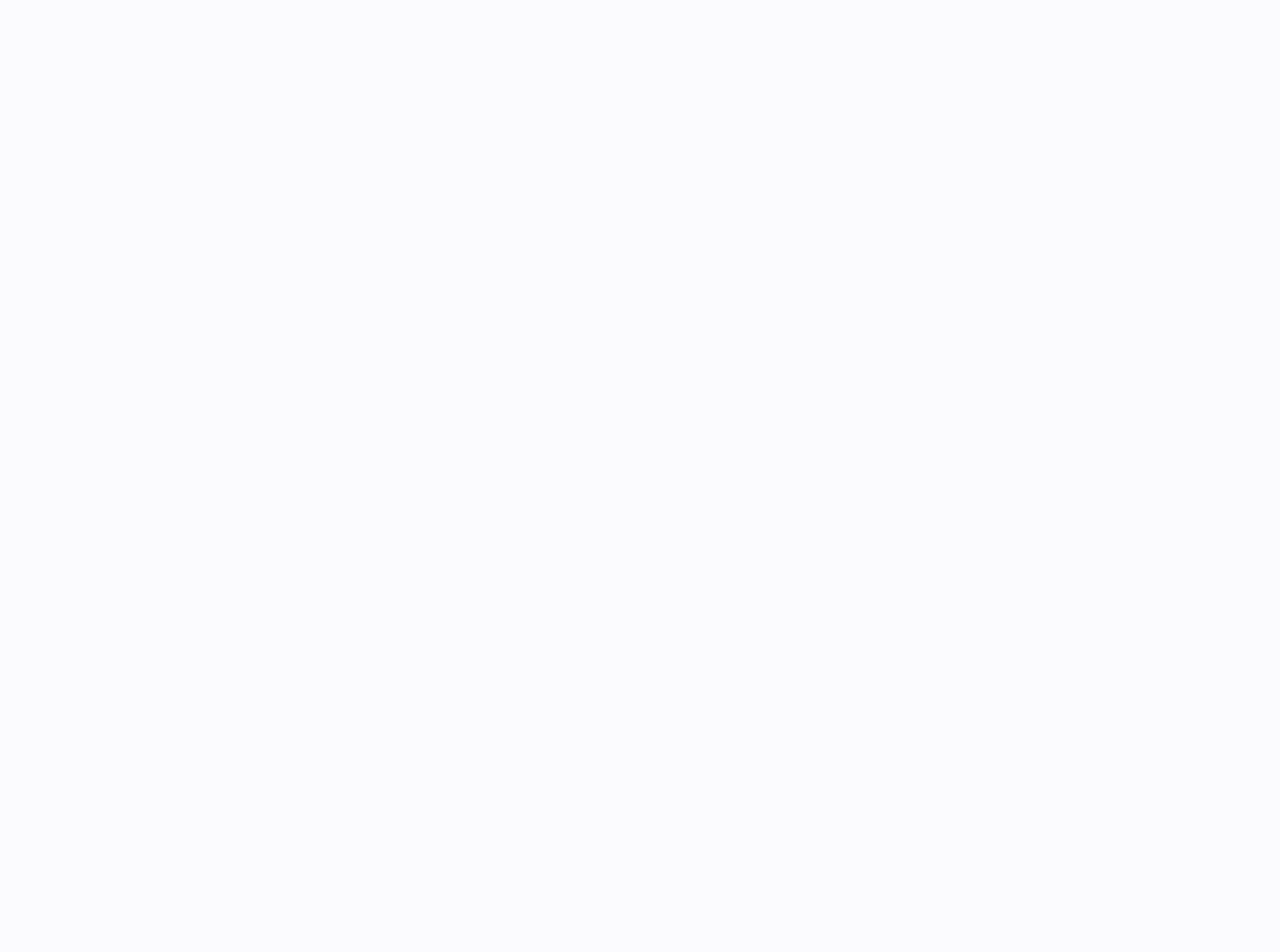
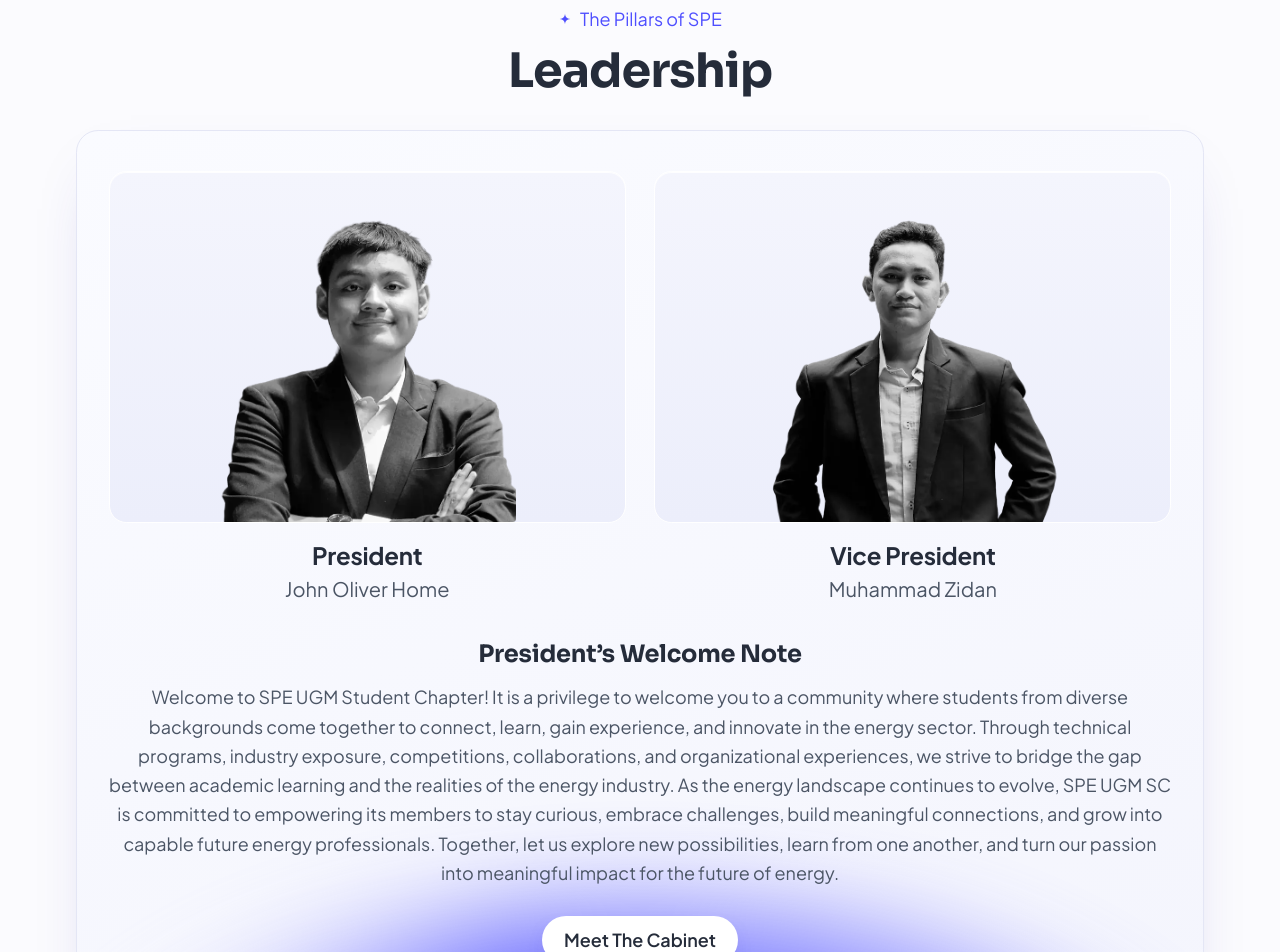
Before and after one commit to AdityaZulkarnaen/Society-of-Petroleum-Engineers-UGM-Website, a Next.js app: page /about in a window 1280 px wide. Shown: the part 3580-4532 px from the top of the page. Before the commit the page ends 3585 px from the top, so only its background shows below. Built offline with nearby package versions, Linux system fonts and the light colour scheme.

Commit message:
feat: leadership section on about us

```diff
--- a/src/modules/about/index.tsx
+++ b/src/modules/about/index.tsx
@@ -3,6 +3,7 @@ import type { ReactNode } from "react";
 
 import { CoreValues } from "./core-values";
 import { CountUp } from "./count-up";
+import { Leadership } from "./leadership";
 
 /* The copy below follows the design; the Vision and Mission cards share the
    same placeholder text there, so replace it with the chapter's own. */
@@ -291,6 +292,8 @@ export function AboutPage() {
         </div>
       </section>
       <CoreValues />
+
+      <Leadership />
     </main>
   );
 }
--- /dev/null
+++ b/src/modules/about/leadership.tsx
@@ -0,0 +1,104 @@
+import Image from "next/image";
+import Link from "next/link";
+
+/* Placeholder people and photos from the design — swap in the cabinet's own
+   portraits (cut-outs, bottom-aligned in their frame) and names. */
+const LEADS = [
+  {
+    role: "President",
+    name: "John Oliver Home",
+    photo: { src: "/landing/testimonial/testi1.webp", width: 659, height: 682 },
+  },
+  {
+    role: "Vice President",
+    name: "Muhammad Zidan",
+    photo: { src: "/landing/testimonial/testi2.webp", width: 659, height: 690 },
+  },
+];
+
+const WELCOME_NOTE =
+  "Welcome to SPE UGM Student Chapter! It is a privilege to welcome you to a community where students from diverse backgrounds come together to connect, learn, gain experience, and innovate in the energy sector. Through technical programs, industry exposure, competitions, collaborations, and organizational experiences, we strive to bridge the gap between academic learning and the realities of the energy industry. As the energy landscape continues to evolve, SPE UGM SC is committed to empowering its members to stay curious, embrace challenges, build meaningful connections, and grow into capable future energy professionals. Together, let us explore new possibilities, learn from one another, and turn our passion into meaningful impact for the future of energy.";
+
+/**
+ * The chapter's leadership: the president and vice president on their own
+ * glass frames inside one outer card, the president's note below them, and
+ * the way through to the rest of the cabinet. The card's foot is lit by the
+ * same violet ellipse as the metrics card on this page.
+ */
+export function Leadership() {
+  return (
+    <section
+      aria-labelledby="leadership-title"
+      className="px-4 pb-[clamp(5rem,calc(120*var(--k)),9rem)]"
+    >
+      <header className="text-center">
+        <p className="flex items-center justify-center gap-2 text-base text-curtain md:text-lg">
+          <svg width="14" height="14" viewBox="0 0 16 16" aria-hidden="true">
+            <path
+              fill="currentColor"
+              d="M8 0c.5 3.9 2.1 5.5 6 6-3.9.5-5.5 2.1-6 6-.5-3.9-2.1-5.5-6-6 3.9-.5 5.5-2.1 6-6Z"
+              transform="translate(0 2)"
+            />
+          </svg>
+          The Pillars of SPE
+        </p>
+        <h2
+          id="leadership-title"
+          className="mt-3 font-display text-[clamp(30px,calc(60*var(--k)),64px)] leading-[1.12] font-bold tracking-[-0.02em] text-ink"
+        >
+          Leadership
+        </h2>
+      </header>
+
+      <div className="relative isolate mx-auto mt-[clamp(1.5rem,calc(40*var(--k)),3rem)] w-[min(calc(1270*var(--kw)),100%)] overflow-hidden rounded-[clamp(20px,calc(28*var(--k)),32px)] border border-[#e4e6f5] bg-[linear-gradient(160deg,#fafbff_0%,#f4f5fd_100%)] px-4 pt-6 pb-10 shadow-[0_24px_60px_-34px_rgba(60,48,160,0.35)] sm:px-8 sm:pt-10 sm:pb-14">
+        {/* the wash of light along the card's foot, as on the metrics card */}
+        <div
+          aria-hidden="true"
+          className="pointer-events-none absolute inset-x-[1%] top-[88%] -z-10 h-[60%] rounded-[50%] bg-[linear-gradient(90deg,#ffffff_0%,#4e4eff_40%,#9999ff_100%)] opacity-85 blur-[51px]"
+        />
+
+        <ul className="grid gap-4 sm:grid-cols-2 sm:gap-[clamp(1rem,calc(36*var(--k)),2.25rem)]">
+          {LEADS.map((lead) => (
+            <li key={lead.role}>
+              {/* A fixed 28:15 frame, the design's, so both portraits sit in
+                  boxes of the same size whatever their own proportions are;
+                  the cut-out stands on the frame's floor. */}
+              <div className="flex aspect-22/15 items-end justify-center overflow-hidden rounded-[clamp(16px,calc(22*var(--k)),26px)] border border-white bg-[linear-gradient(180deg,#f4f5fd_0%,#eceefb_100%)] shadow-[inset_0_1px_0_rgba(255,255,255,0.9)]">
+                <Image
+                  src={lead.photo.src}
+                  alt={`${lead.name}, ${lead.role} of SPE UGM Student Chapter`}
+                  width={lead.photo.width}
+                  height={lead.photo.height}
+                  sizes="(min-width: 640px) 45vw, 90vw"
+                  className="h-[88%] w-auto object-contain object-bottom"
+                />
+              </div>
+              <p className="mt-4 text-center text-2xl font-bold tracking-[-0.01em] text-ink">
+                {lead.role}
+              </p>
+              <p className="mt-1 text-center text-xl text-ink-soft">
+                {lead.name}
+              </p>
+            </li>
+          ))}
+        </ul>
+
+        <h3 className="mt-[clamp(1.75rem,calc(44*var(--k)),3rem)] text-center text-2xl font-bold tracking-[-0.01em] text-ink">
+          President&rsquo;s Welcome Note
+        </h3>
+        <p className="mx-auto mt-3 max-w-[100%] text-center text-lg leading-relaxed text-ink-soft">
+          {WELCOME_NOTE}
+        </p>
+
+        <div className="mt-[clamp(1.5rem,calc(36*var(--k)),2.5rem)] flex justify-center">
+          <Link
+            href="/#cabinet"
+            className="rounded-full bg-white px-[clamp(1.25rem,calc(28*var(--k)),1.75rem)] py-[clamp(0.55rem,calc(13*var(--k)),0.8rem)] text-lg font-semibold text-ink shadow-[0_10px_24px_-14px_rgba(60,48,160,0.6)] transition-colors hover:bg-[#f2f3ff]"
+          >
+            Meet The Cabinet
+          </Link>
+        </div>
+      </div>
+    </section>
+  );
+}
```
